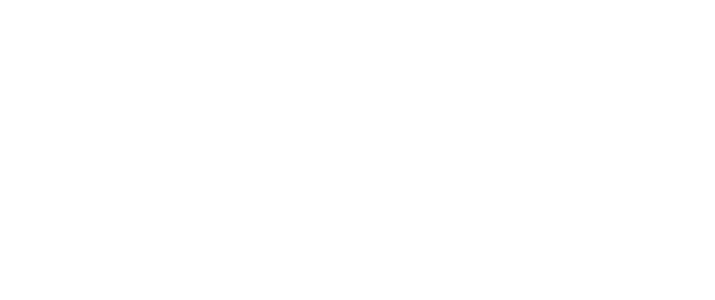
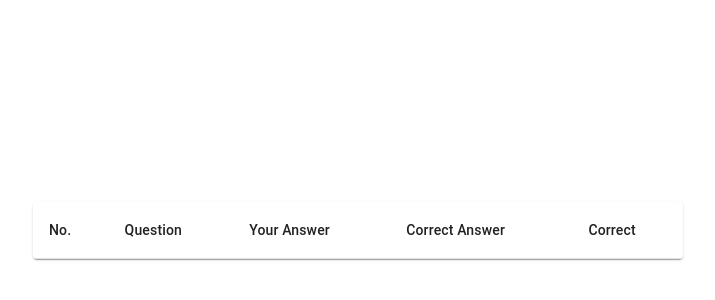
Before and after one commit to soonki-98/quiz, a React (Create React App) app: page /result in a window 1280 px wide. Before the commit this address had no page. Shown: the part 170-470 px from the top of the page, without its empty margins (282-997 px from the left). Built offline with nearby package versions, Linux system fonts and the light colour scheme.

Commit message:
feat: 결과 표시

```diff
--- a/src/App.tsx
+++ b/src/App.tsx
@@ -1,6 +1,6 @@
 import "./App.css";
 import { Route, Routes } from "react-router-dom";
-import { Main, Solve } from "./pages";
+import { Main, Solve, Result } from "./pages";
 
 function App() {
   return (
@@ -8,6 +8,7 @@
       <Routes>
         <Route path="/" element={<Main />} />
         <Route path="/solve" element={<Solve />} />
+        <Route path="/result" element={<Result />} />
       </Routes>
     </div>
   );
--- a/src/atom/myAnswers.ts
+++ b/src/atom/myAnswers.ts
@@ -10,6 +10,7 @@
   myAnswer: string;
   isCorrect: boolean;
   correctAnswer: string;
+  question: string;
 };
 
 export const myAnswerAtom = atom<Answer[]>({
--- /dev/null
+++ b/src/pages/Result.tsx
@@ -0,0 +1,68 @@
+/*
+ * Created on Thu Nov 23 2023
+ *
+ * Copyright (c) 2023 Your Company
+ */
+
+import { useRecoilValue } from "recoil";
+import { myAnswerAtom } from "../atom/myAnswers";
+import {
+  Paper,
+  Table,
+  TableBody,
+  TableCell,
+  TableContainer,
+  TableHead,
+  TableRow,
+} from "@mui/material";
+import { Check, Clear } from "@mui/icons-material";
+import { Column } from "../components";
+import { decode } from "he";
+
+export default function Result() {
+  const myAnswers = useRecoilValue(myAnswerAtom);
+
+  return (
+    <Column
+      verticalAlign="center"
+      horizonAlign="center"
+      style={{ width: "100vw", height: "100vh" }}
+    >
+      <TableContainer component={Paper} style={{ width: "650px" }}>
+        <Table sx={{ maxWidth: 650 }} aria-label="simple table">
+          <TableHead>
+            <TableRow>
+              <TableCell>No.</TableCell>
+              <TableCell align="left">Question</TableCell>
+              <TableCell align="left">Your Answer</TableCell>
+              <TableCell align="left">Correct Answer</TableCell>
+              <TableCell align="left">Correct</TableCell>
+            </TableRow>
+          </TableHead>
+          <TableBody>
+            {myAnswers.map((row, index) => (
+              <TableRow
+                key={index}
+                sx={{ "&:last-child td, &:last-child th": { border: 0 } }}
+              >
+                <TableCell component="th" scope="row">
+                  {index + 1}
+                </TableCell>
+                <TableCell align="left">{decode(row.question)}</TableCell>
+                <TableCell align="left">{row.myAnswer}</TableCell>
+                <TableCell align="left">{row.correctAnswer}</TableCell>
+                <TableCell align="left">
+                  {row.isCorrect ? (
+                    <Check color="success" />
+                  ) : (
+                    <Clear color="error" />
+                  )}
+                </TableCell>
+              </TableRow>
+            ))}
+          </TableBody>
+        </Table>
+      </TableContainer>
+    </Column>
+  );
+}
--- a/src/pages/Solve/Solve.tsx
+++ b/src/pages/Solve/Solve.tsx
@@ -61,6 +61,7 @@
               {
                 myAnswer,
                 correctAnswer,
+                question: data.results[activeStep].question,
                 isCorrect: myAnswer === correctAnswer,
               },
             ];
--- a/src/pages/index.ts
+++ b/src/pages/index.ts
@@ -5,4 +5,5 @@
  */
 
 export { default as Main } from "./Main";
+export { default as Result } from "./Result";
 export * from "./Solve";
```
